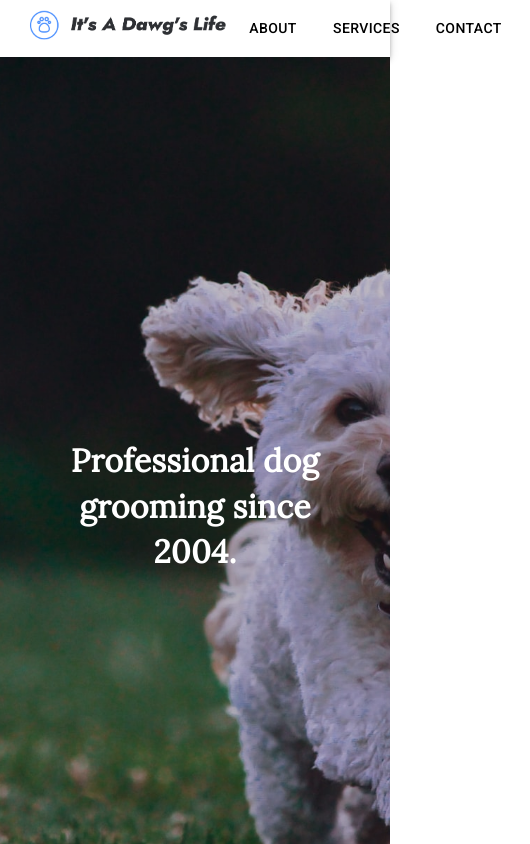
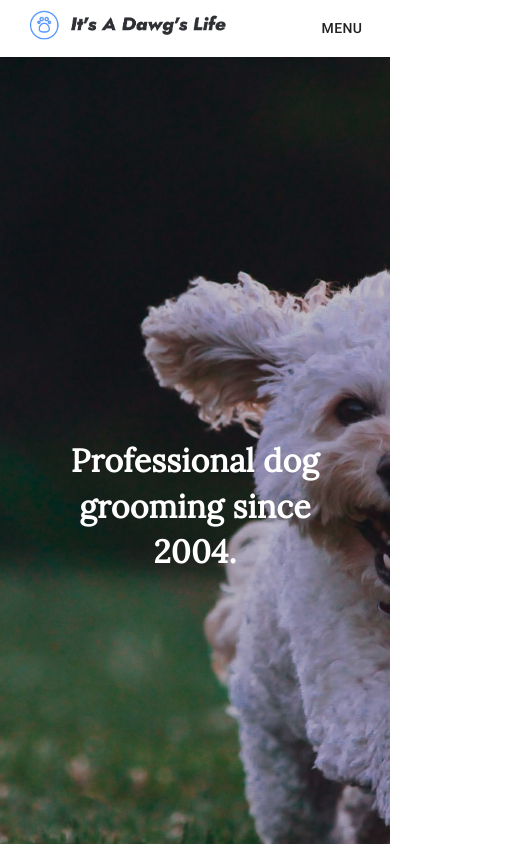
Before and after one commit to jpstanway/iadl, a React (Create React App) app: page / in a window 390 px wide. Shown: the top 844 px of the page, 530 px wide, since content can reach past the window. Built offline with nearby package versions, Linux system fonts and the light colour scheme.

Commit message:
complete mobile menu

```diff
--- /dev/null
+++ b/src/components/Mobile.jsx
@@ -0,0 +1,74 @@
+import React from 'react';
+import Button from '@material-ui/core/Button';
+import Menu from '@material-ui/core/Menu';
+import { createStyles, makeStyles } from '@material-ui/core/styles';
+
+const useStyles = makeStyles((theme) =>
+  createStyles({
+    container: {
+      display: "none"
+    },
+    button: {
+      '&:hover': {
+        backgroundColor: "#FF7561",
+        color: "#fff"
+      }
+    },
+    menu: {
+      width: "200px"
+    },
+    link: {
+      borderRadius: "0",
+      width: "100%",
+      '&:hover': {
+        backgroundColor: "#FF7561",
+        color: "#fff"
+      }
+    },
+    "@media screen and (max-width: 800px)": {
+      container: {
+        display: "block"
+      },
+    },
+  }),
+);
+
+const Mobile = () => {
+  const classes = useStyles();
+  const [anchorEl, setAnchorEl] = React.useState(null);
+
+  const handleClick = (event) => {
+    setAnchorEl(event.currentTarget);
+  };
+
+  const handleClose = () => {
+    setAnchorEl(null);
+  };
+
+  return (
+    <div className={classes.container}>
+      <Button
+        className={classes.button}
+        aria-controls="simple-menu"
+        aria-haspopup="true"
+        onClick={handleClick}
+      >
+        Menu
+      </Button>
+      <Menu
+        id="simple-menu"
+        anchorEl={anchorEl}
+        keepMounted
+        open={Boolean(anchorEl)}
+        onClose={handleClose}
+        className={classes.menu}
+      >
+        <Button color="inherit" className={classes.link} href="#about" onClick={handleClose}>About</Button>
+        <Button color="inherit" className={classes.link} href="#services" onClick={handleClose}>Services</Button>
+        <Button color="inherit" className={classes.link} href="#contact" onClick={handleClose}>Contact</Button>
+      </Menu>
+    </div>
+  );
+};
+
+export default Mobile;
--- a/src/components/Navbar.jsx
+++ b/src/components/Navbar.jsx
@@ -4,6 +4,7 @@ import AppBar from '@material-ui/core/AppBar';
 import Toolbar from '@material-ui/core/Toolbar';
 import Button from '@material-ui/core/Button';
 
+import Mobile from './Mobile';
 import logo from '../assets/iadl-logo.png';
 
 const useStyles = makeStyles((theme) =>
@@ -31,10 +32,15 @@ const useStyles = makeStyles((theme) =>
         color: "#fff"
       }
     },
+    "@media screen and (max-width: 800px)": {
+      menu: {
+        display: "none"
+      },
+    },
     "@media screen and (max-width: 600px)": {
       logo: {
         height: "50px"
-      }
+      },
     }
   }),
 );
@@ -56,6 +62,7 @@ const Navbar = () => {
             <Button color="inherit" className={classes.link} href="#services">Services</Button>
             <Button color="inherit" className={classes.link} href="#contact">Contact</Button>
           </div>
+          <Mobile />
         </Toolbar>
       </AppBar>
     </div>
--- a/src/styles/globals.js
+++ b/src/styles/globals.js
@@ -4,11 +4,14 @@ const theme = createMuiTheme({
   overrides: {
     MuiCssBaseline: {
       '@global': {
+        html: {
+          scrollBehavior: "smooth"
+        },
         body: {
           backgroundColor: "#fff",
           color: "#1f1f1f",
           fontFamily: "Roboto, sans-serif",
-          fontSize: "16px"
+          fontSize: "16px",
         },
         'h1, h2, h3, h4': {
           fontFamily: "Lora, serif"
```
Also changed, not shown: 1 other file (tests, documents, lock files or other folders).
